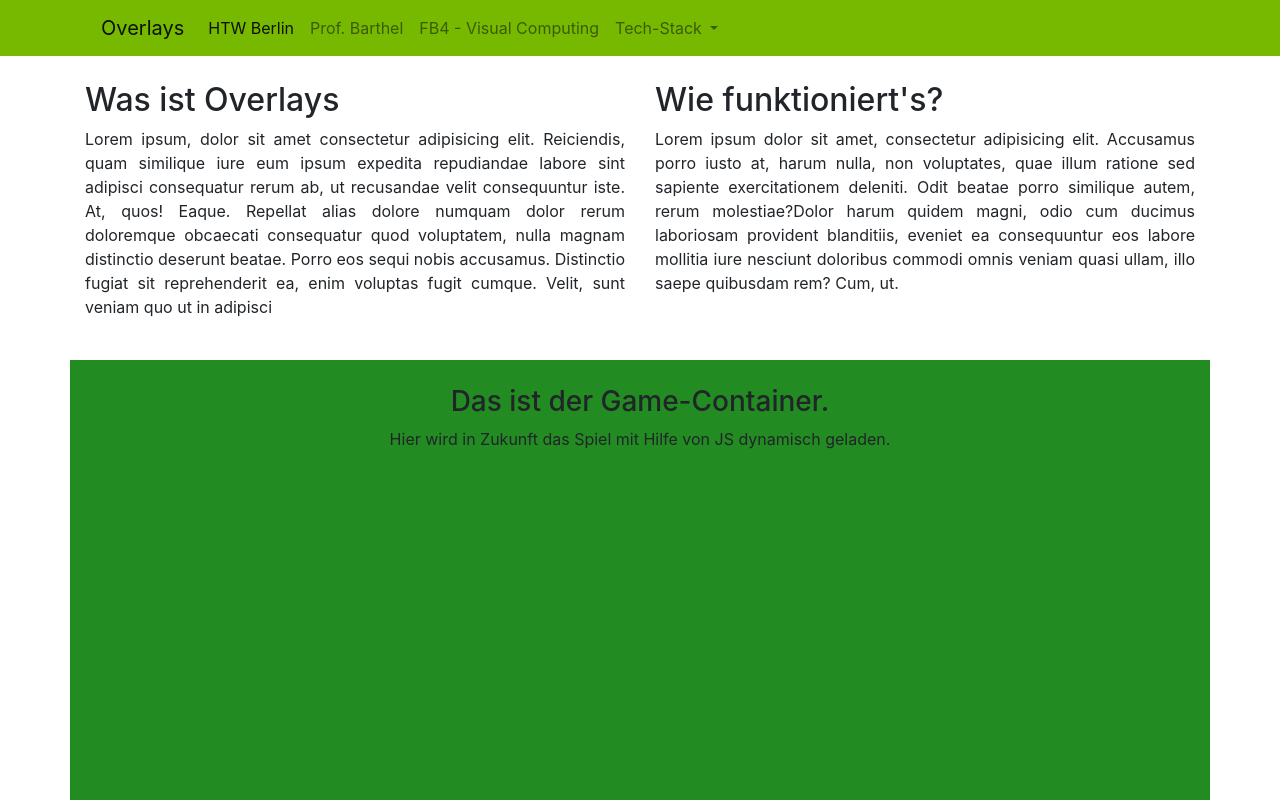
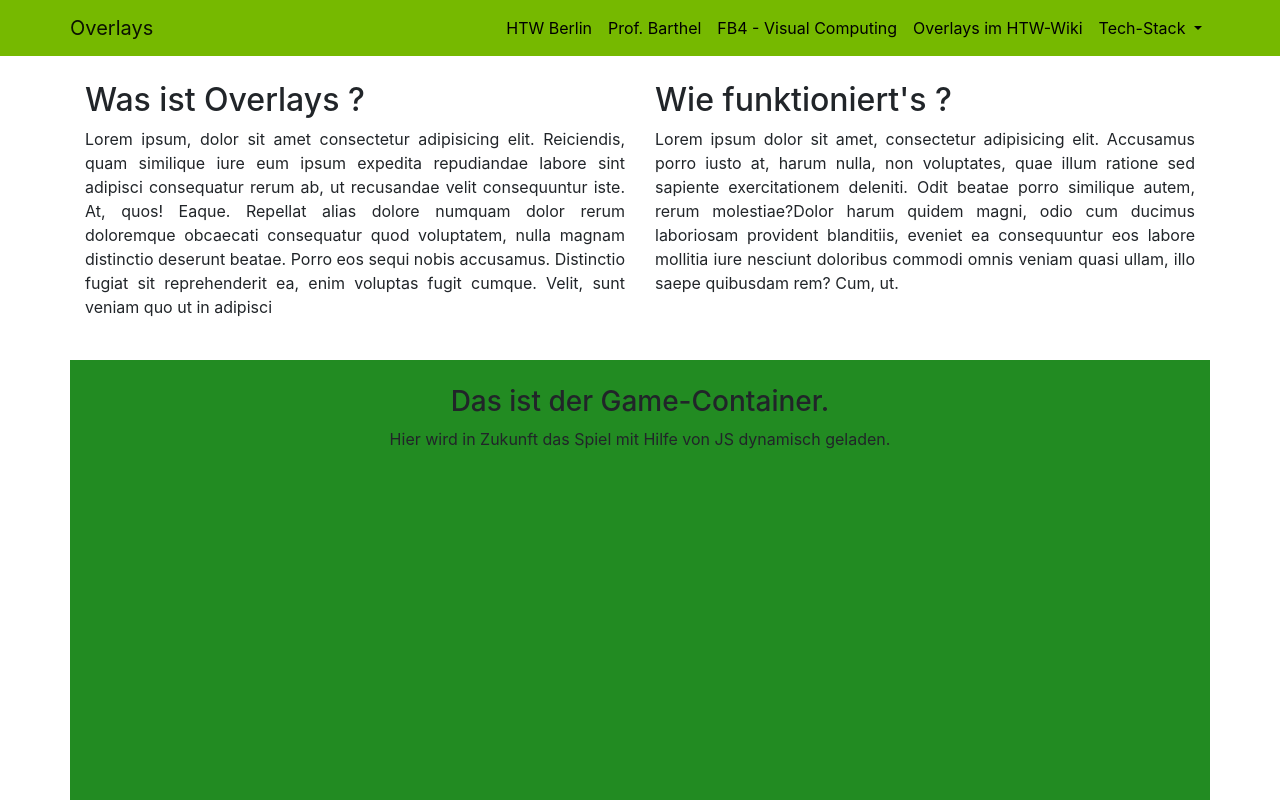
Before and after one commit to DennisLoska/Overlays, a website: page public/index.html in a window 1280 px wide. Shown: the top 800 px of the page. Drawn offline with nearby package versions, Linux system fonts and the light colour scheme.

Commit message:
making the navbar prettier

```diff
--- a/public/css/style.css
+++ b/public/css/style.css
@@ -3,6 +3,29 @@ nav,
 li,
 .dropdown-menu {
     background-color: #76B900;
+}
+
+#nav-wrapper {
+    padding: 0;
+}
+
+nav.navbar.navbar-expand-lg.navbar-light {
+    padding-left: 0px;
+    padding-right: 0px;
+}
+
+div#navbarNavDropdown {
+    justify-content: flex-end;
+}
+
+a.nav-link {
+    color: black !important;
+    /*bad practice don't do this in production*/
+}
+
+a.nav-link:hover {
+    background-color: forestgreen;
+    /*bad practice don't do this in production*/
 }
 
 #instructions-article {
--- a/public/index.html
+++ b/public/index.html
@@ -16,7 +16,7 @@
 
 <body>
     <header class="container-fluid">
-        <div class="container">
+        <div class="container" id="nav-wrapper">
             <nav class="navbar navbar-expand-lg navbar-light">
                 <a class="navbar-brand" href="#">Overlays</a>
                 <button class="navbar-toggler" type="button" data-toggle="collapse" data-target="#navbarNavDropdown" aria-controls="navbarNavDropdown" aria-expanded="false" aria-label="Toggle navigation">
@@ -25,22 +25,25 @@
                 <div class="collapse navbar-collapse" id="navbarNavDropdown">
                     <ul class="navbar-nav">
                         <li class="nav-item active">
-                            <a class="nav-link" href="https://www.htw-berlin.de/">HTW Berlin <span class="sr-only">(current)</span></a>
+                            <a class="nav-link" target="_blank" href="https://www.htw-berlin.de/">HTW Berlin <span class="sr-only">(current)</span></a>
                         </li>
                         <li class="nav-item">
-                            <a class="nav-link" href="http://home.htw-berlin.de/~barthel/">Prof. Barthel</a>
+                            <a class="nav-link" target="_blank" href="http://home.htw-berlin.de/~barthel/">Prof. Barthel</a>
                         </li>
                         <li class="nav-item">
-                            <a class="nav-link" href="https://www.f4.htw-berlin.de/">FB4 - Visual Computing</a>
+                            <a class="nav-link" target="_blank" href="https://www.f4.htw-berlin.de/">FB4 - Visual Computing</a>
+                        </li>
+                        <li class="nav-item">
+                            <a class="nav-link" target="_blank" href="https://wiki.htw-berlin.de/confluence/pages/viewpage.action?pageId=23888245">Overlays im HTW-Wiki</a>
                         </li>
                         <li class="nav-item dropdown">
                             <a class="nav-link dropdown-toggle" href="#" id="navbarDropdownMenuLink" data-toggle="dropdown" aria-haspopup="true" aria-expanded="false">
                                 Tech-Stack
                               </a>
                             <div class="dropdown-menu" aria-labelledby="navbarDropdownMenuLink">
-                                <a class="dropdown-item" href="https://getbootstrap.com">Bootstrap</a>
-                                <a class="dropdown-item" href="https://www.nodejs.org/">Node.js</a>
-                                <a class="dropdown-item" href="https://p5js.org/">p5.js</a>
+                                <a class="dropdown-item" target="_blank" href="https://getbootstrap.com">Bootstrap</a>
+                                <a class="dropdown-item" target="_blank" href="https://www.nodejs.org/">Node.js</a>
+                                <a class="dropdown-item" target="_blank" href="https://p5js.org/">p5.js</a>
                             </div>
                         </li>
                     </ul>
@@ -52,13 +55,13 @@
         <article id="instructions-article">
             <div class="row">
                 <section class="col-md-6 article-text">
-                    <h2>Was ist Overlays</h2>
+                    <h2>Was ist Overlays ?</h2>
                     <p>Lorem ipsum, dolor sit amet consectetur adipisicing elit. Reiciendis, quam similique iure eum ipsum expedita repudiandae labore sint adipisci consequatur rerum ab, ut recusandae velit consequuntur iste. At, quos! Eaque. Repellat alias
                         dolore numquam dolor rerum doloremque obcaecati consequatur quod voluptatem, nulla magnam distinctio deserunt beatae. Porro eos sequi nobis accusamus. Distinctio fugiat sit reprehenderit ea, enim voluptas fugit cumque. Velit, sunt
                         veniam quo ut in adipisci</p>
                 </section>
                 <section class="col-md-6 article-text">
-                    <h2>Wie funktioniert's?</h2>
+                    <h2>Wie funktioniert's ?</h2>
                     <p>Lorem ipsum dolor sit amet, consectetur adipisicing elit. Accusamus porro iusto at, harum nulla, non voluptates, quae illum ratione sed sapiente exercitationem deleniti. Odit beatae porro similique autem, rerum molestiae?Dolor harum
                         quidem magni, odio cum ducimus laboriosam provident blanditiis, eveniet ea consequuntur eos labore mollitia iure nesciunt doloribus commodi omnis veniam quasi ullam, illo saepe quibusdam rem? Cum, ut.</p>
                 </section>
```
